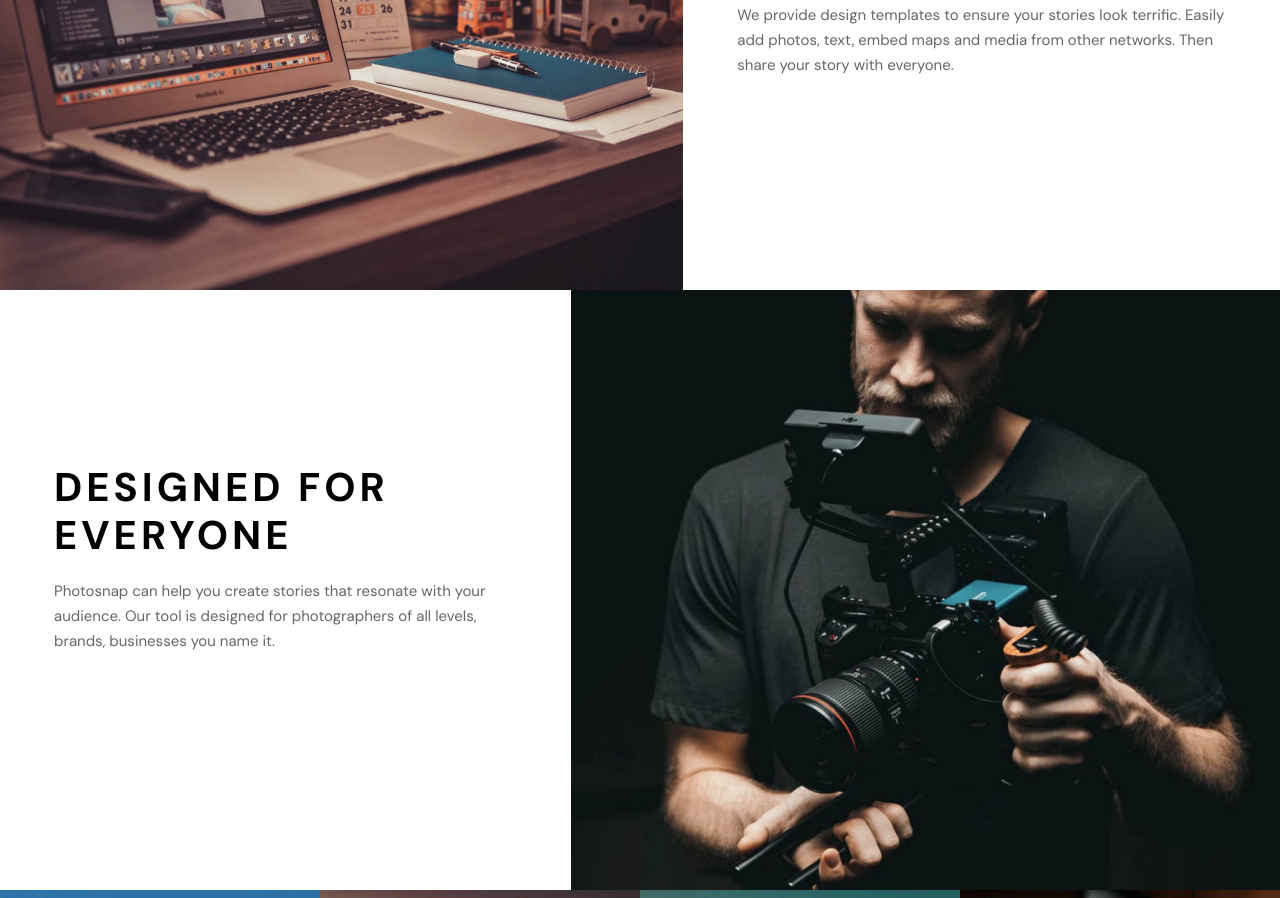
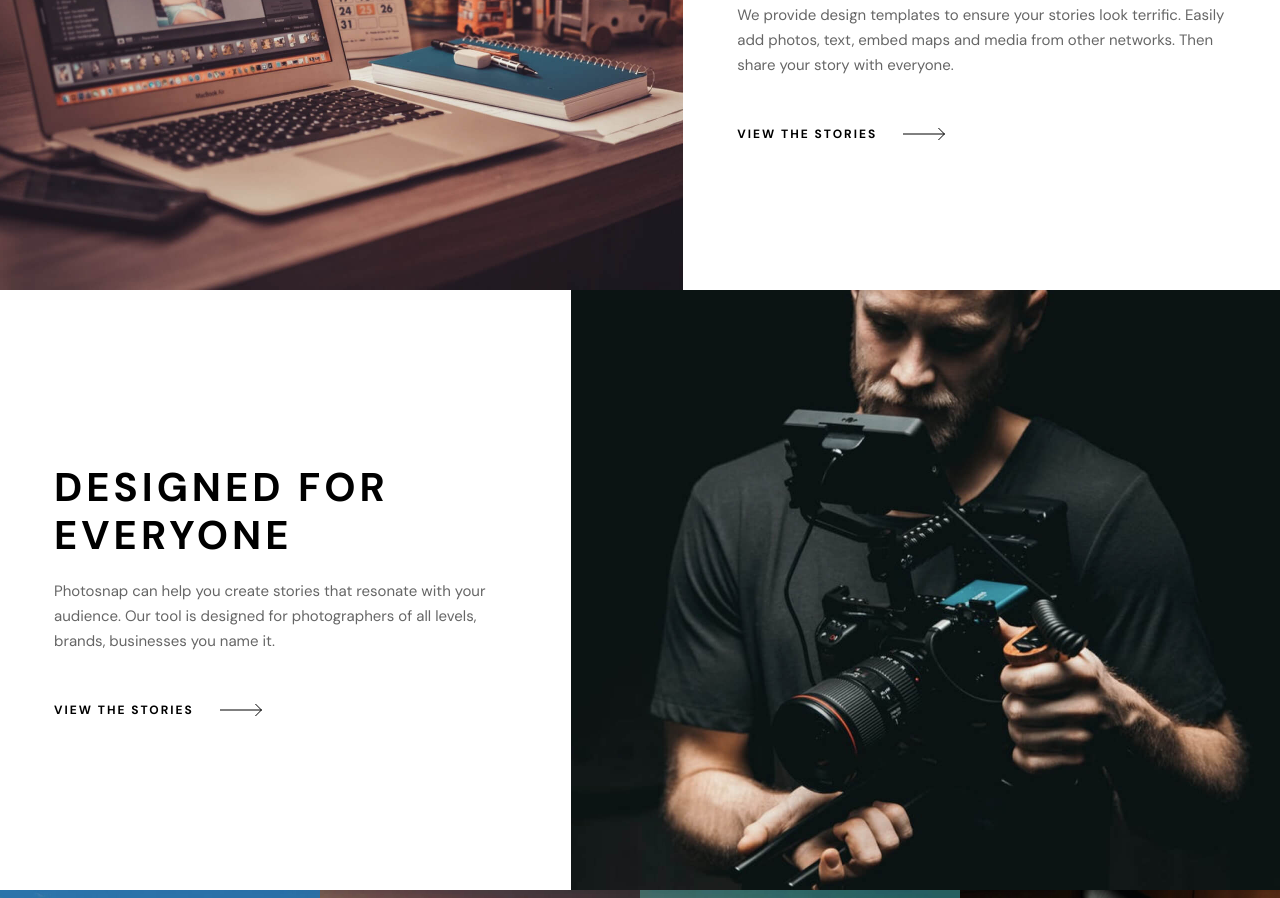
Before and after one commit to ding-09/photosnap, a React (Create React App) app: page / in a window 1280 px wide. Shown: the part 1040-1938 px from the top of the page. Built offline with nearby package versions, Linux system fonts and the light colour scheme; the HTML template or start-up script is replaced by a standard one.

Commit message:
fixed link spacing on Home page subdetails

```diff
--- a/src/components/Home/Details.js
+++ b/src/components/Home/Details.js
@@ -11,7 +11,7 @@ const Details = ({ details }) => {
       <div className='text-details'>
         <h2>{heading}</h2>
         <p className='light-text'>{desc}</p>
-        <ArrowButton innerText='View the stories' />
+        <ArrowButton innerText='View the stories' color='#000' />
       </div>
     </section>
   );
--- a/src/components/Home/index.styled.js
+++ b/src/components/Home/index.styled.js
@@ -6,7 +6,6 @@ export const StyledHome = styled.section`
   .main-content .sub-details {
     .text-details {
       padding: 7rem 3rem;
-    }
       h2 {
         max-width: 85%;
         font-size: 3.2rem;
@@ -16,6 +15,10 @@ export const StyledHome = styled.section`
       }
       p {
         margin: 1.5rem 0 2rem;
+      }
+      a span {
+        padding-right: 2.6rem;
+      }
     }
   }
 
--- a/src/styles/Buttons.js
+++ b/src/styles/Buttons.js
@@ -27,9 +27,9 @@ const StyledRectangleButton = styled.a`
   }
 `;
 
-export const ArrowButton = ({ innerText, textColor = '#fff', storyCard }) => {
+export const ArrowButton = ({ innerText, color = '#fff', storyCard }) => {
   return (
-    <StyledArrowButton color={textColor} storyCard={storyCard}>
+    <StyledArrowButton color={color} storyCard={storyCard}>
       <span>{innerText}</span>
       <ArrowIcon />
     </StyledArrowButton>
```
Also changed, not shown: 1 other file (tests, documents, lock files or other folders). Lines whose indentation alone changed are shown as unchanged.
